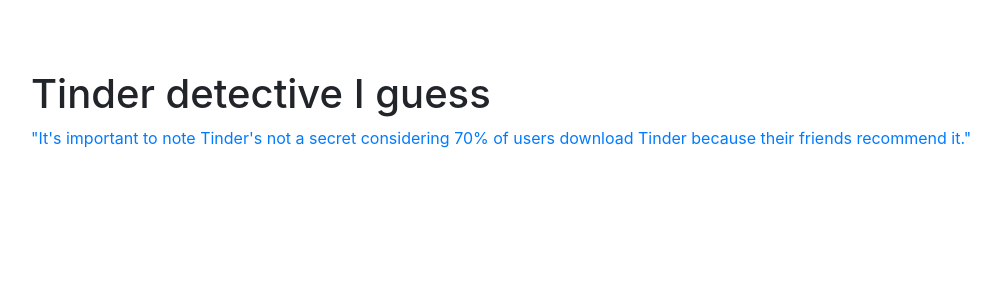
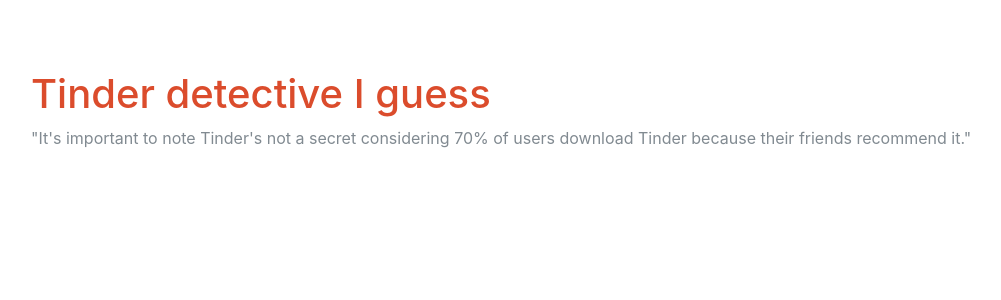
Before and after one commit to defaultnamehere/tinder-detective, a Flask app: template templates/main.html in a window 1280 px wide. Shown: the top 300 px of the page, without its empty margins (54-1055 px from the left). Run offline with Flask 2, Linux system fonts and the light colour scheme; the template is opened without the code that fills it, so the values that code supplies are empty; parts of the project's set-up code (start-up, migrations or seed data) failed here and were passed over; some libraries are stand-ins or nearby versions.

Commit message:
colours with a 'u' fight me Trump

```diff
--- a/static/main.css
+++ b/static/main.css
@@ -26,5 +26,10 @@ p.bio {
 p.misc {
     font-weight: bold;
     color: #DB4C2C;
-
 }
+h1.title {
+    color: #DB4C2C;
+}
+a.slogan {
+    color: #818A91
+}
--- a/templates/main.html
+++ b/templates/main.html
@@ -10,8 +10,9 @@
 <body>
     <div class="container">
         <section class="header">
-            <h1>Tinder detective I guess</h1>
-            <p><a href="http://blog.gotinder.com/introducing-tinder-social/">"It's important to note Tinder's not a secret considering 70% of users download Tinder because their friends recommend it."</a></p>
+            <h1 class="title">Tinder detective I guess</h1>
+
+            <p class="slogan"><a class="slogan" href="http://blog.gotinder.com/introducing-tinder-social/">"It's important to note Tinder's not a secret considering 70% of users download Tinder because their friends recommend it."</a></p>
         </section>
     </div>
 
```
